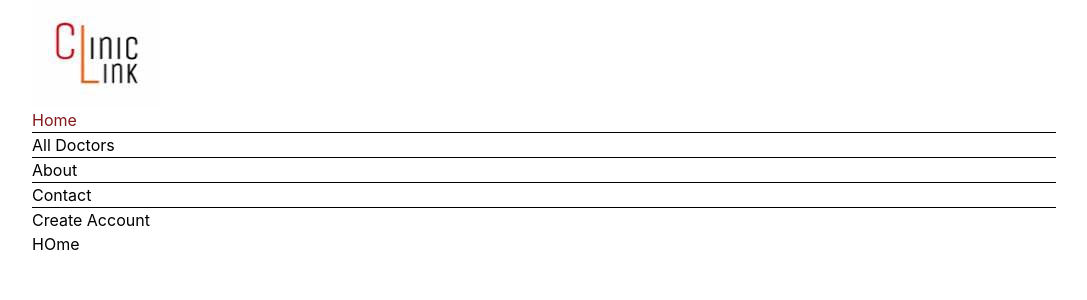
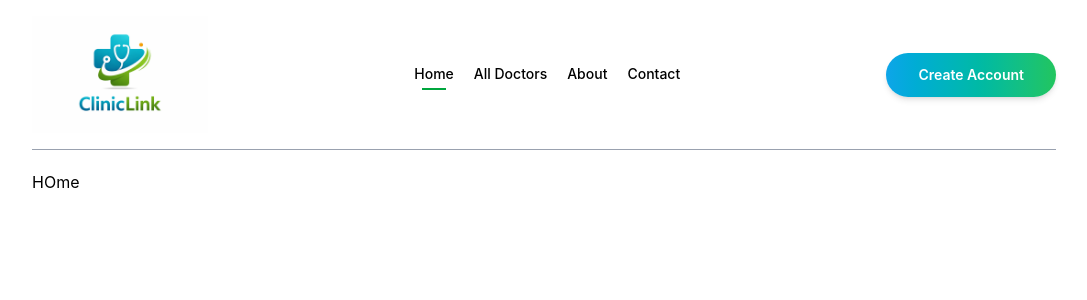
Before and after one commit to Atanu-18/ClinicLink, a React (Vite) app in the folder Frontend/: page / in a window 1280 px wide. Shown: the top 300 px of the page, without its empty margins (96-1183 px from the left). Built offline with nearby package versions, Linux system fonts and the light colour scheme.

Commit message:
Logo and Navbar design

```diff
--- a/Frontend/index.html
+++ b/Frontend/index.html
@@ -2,7 +2,7 @@
 <html lang="en">
   <head>
     <meta charset="UTF-8" />
-    <link rel="icon" type="image/svg+xml" href="/cliniclink.jpg" />
+    <link rel="icon" type="image/svg+xml" href="/l.png" />
     <meta name="viewport" content="width=device-width, initial-scale=1.0" />
     <title>ClinicLink</title>
   </head>
--- a/Frontend/src/assets/assets.js
+++ b/Frontend/src/assets/assets.js
@@ -4,7 +4,7 @@ import group_profiles from './group_profiles.png'
 import profile_pic from './profile_pic.png'
 import contact_image from './contact_image.png'
 import about_image from './about_image.png'
-import logo from './cliniclink.jpg'
+import logo from './l.png'
 import dropdown_icon from './dropdown_icon.svg'
 import menu_icon from './menu_icon.svg'
 import cross_icon from './cross_icon.png'
--- a/Frontend/src/components/Navbar.jsx
+++ b/Frontend/src/components/Navbar.jsx
@@ -1,32 +1,37 @@
 import React from 'react'
 import { assets } from '../assets/assets'
-import { NavLink } from 'react-router-dom'
+import { NavLink, useNavigate } from 'react-router-dom'
 
 const Navbar = () => {
+
+    const navigate = useNavigate();
+
     return (
-        <div>
-            <img src={assets.logo} alt="" />
-            <ul>
-                <NavLink>
-                    <li className='text-red-900'>Home</li>
-                    <hr/>
+        <div className='flex items-center justify-between text-sm py-4 mb-5 border-b border-b-gray-400 '>
+            <img src={assets.logo} alt="" className='w-44 cursor-pointer' />
+            <ul className='hidden md:flex items-start gap-5 font-medium'>
+                <NavLink to='/'>
+                    <li className='py-1'>Home</li>
+                    <hr className='border-none outline-none h-0.5 w-3/5 m-auto hidden bg-green-600' />
                 </NavLink>
-                <NavLink>
-                    <li>All Doctors</li>
-                    <hr/>
+                <NavLink to='/doctors'>
+                    <li className='py-1'>All Doctors</li>
+                    <hr className='border-none outline-none h-0.5 w-3/5 m-auto hidden bg-green-600' />
                 </NavLink>
-                <NavLink>
-                    <li>About</li>
-                    <hr/>
+                <NavLink to='/about'>
+                    <li className='py-1'>About</li>
+                    <hr className='border-none outline-none h-0.5 w-3/5 m-auto hidden bg-green-600' />
                 </NavLink>
-                <NavLink>
-                    <li>Contact</li>
-                    <hr/>
+                <NavLink to='/contact'>
+                    <li className='py-1'>Contact</li>
+                    <hr className='border-none outline-none h-0.5 w-3/5 m-auto hidden bg-green-600' />
                 </NavLink>
             </ul>
 
-            <div>
-                <button>Create Account</button>
+            <div className='flex items-center gap-4'>
+                <button onClick={()=>navigate('/login')} className='bg-gradient-to-r from-[#0ea5e9] to-[#22c55e] text-white cursor-pointer px-8 py-3 rounded-full font-semibold hidden md:block hover:scale-105 transition-all duration-300 shadow-md'>
+                    Create Account
+                </button>
             </div>
         </div>
     )
--- a/Frontend/src/index.css
+++ b/Frontend/src/index.css
@@ -1 +1,6 @@
 @import "tailwindcss";
+
+
+.active hr{
+    @apply block
+}
```
Also changed, not shown: Frontend/public/l.png (added), Frontend/src/assets/l.png (added).
